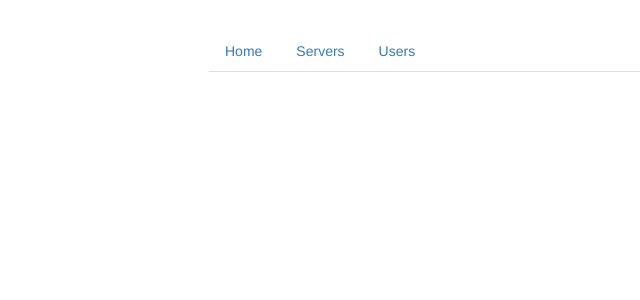
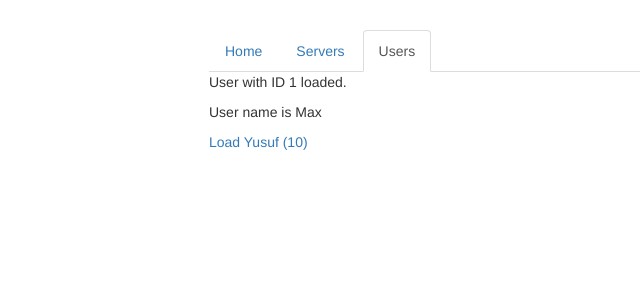
Before and after one commit to yatoker/udemy-ng6-routing, an Angular app: page /users/1/Max in a window 1280 px wide. Before the commit this address led to /. Shown: the top 300 px of the page, without its empty margins (56-696 px from the left). Built offline with nearby package versions, Linux system fonts and the light colour scheme.

Commit message:
passing and accessing parameters in the url. Includes observable sample (router.params)

```diff
--- a/src/app/app.module.ts
+++ b/src/app/app.module.ts
@@ -17,6 +17,7 @@
 const appRoutes: Routes = [
   { path: '', component: HomeComponent },
   { path: 'users', component: UsersComponent },
+  { path: 'users/:id/:name', component: UserComponent },
   { path: 'servers', component: ServersComponent },
 ]
 
--- a/src/app/home/home.component.ts
+++ b/src/app/home/home.component.ts
@@ -14,6 +14,7 @@
   }
 
   onButtonClick(){
+    //Absolute path.
     this.router.navigate(['/servers']);
   }
 
--- a/src/app/users/user/user.component.html
+++ b/src/app/users/user/user.component.html
@@ -1,2 +1,3 @@
-<p>User with ID _ID_ loaded.</p>
-<p>User name is _NAME_</p>
+<p>User with ID {{user.id}} loaded.</p>
+<p>User name is {{user.name}}</p>
+<a [routerLink]="['/users',10,'Yusuf']">Load Yusuf (10)</a>
--- a/src/app/users/user/user.component.ts
+++ b/src/app/users/user/user.component.ts
@@ -1,4 +1,5 @@
 import { Component, OnInit } from '@angular/core';
+import { ActivatedRoute, Params } from '@angular/router';
 
 @Component({
   selector: 'app-user',
@@ -8,9 +9,19 @@
 export class UserComponent implements OnInit {
   user: {id: number, name: string};
 
-  constructor() { }
+  constructor(private route: ActivatedRoute) { }
 
   ngOnInit() {
+    this.user = {
+      id: this.route.snapshot.params['id'],
+      name: this.route.snapshot.params['name']
+    }
+
+    // this.route.params is an observable that means once subscribed to it, whenever the route is reached, the callback func. will be executed.
+    this.route.params.subscribe((params: Params) => {
+      this.user.id = params['id'],
+      this.user.name = params['name']
+    });
   }
 
 }
```
